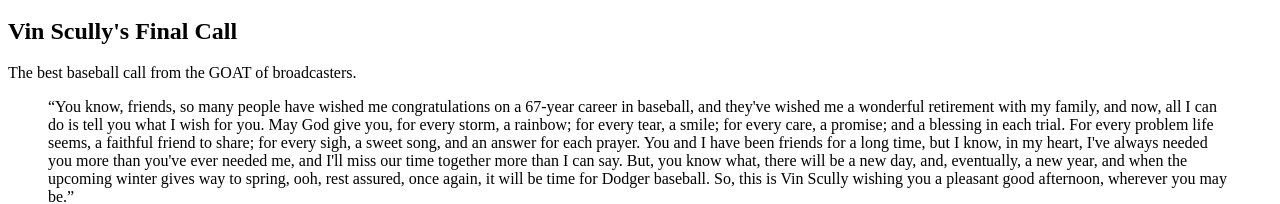
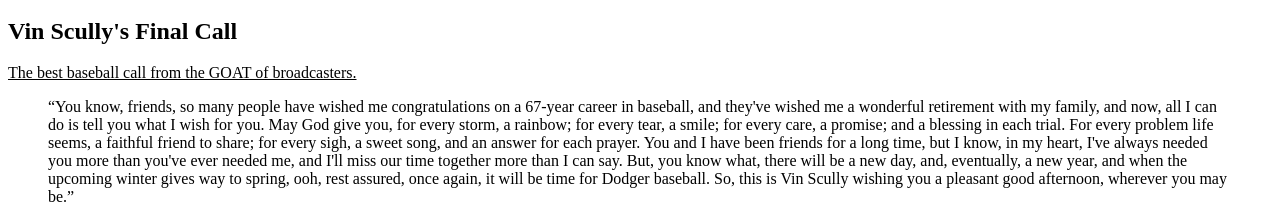
Before and after one commit to shaypheraddison/learning_html, a plain HTML site: page index.html in a window 1280 px wide. Shown: the part 219-423 px from the top of the page. Drawn offline with Linux system fonts and the light colour scheme.

Commit message:
Update index.html

```diff
--- a/index.html
+++ b/index.html
@@ -12,7 +12,7 @@
 </p>
 
 <h2>Vin Scully's Final Call</h2>
-<p>The best baseball call from the GOAT of broadcasters.</p>
+<p><u>The best baseball call from the GOAT of broadcasters.</u></p>
 <blockquote cite="https://www.latimes.com/sports/story/2022-08-02/here-are-some-of-vin-scullys-most-memorable-calls-and-quotes#:~:text=His%20final%20words%20as%20a%20Dodgers%20broadcaster%3A&text=May%20God%20give%20you%2C%20for,an%20answer%20for%20each%20prayer">
     “You know, friends, so many people have wished me congratulations on a 67-year career in baseball, and they've wished me a wonderful retirement with my family, and now, all I can do is tell you what I wish for you.
     May God give you, for every storm, a rainbow; for every tear, a smile; for every care, a promise; and a blessing in each trial.
```
